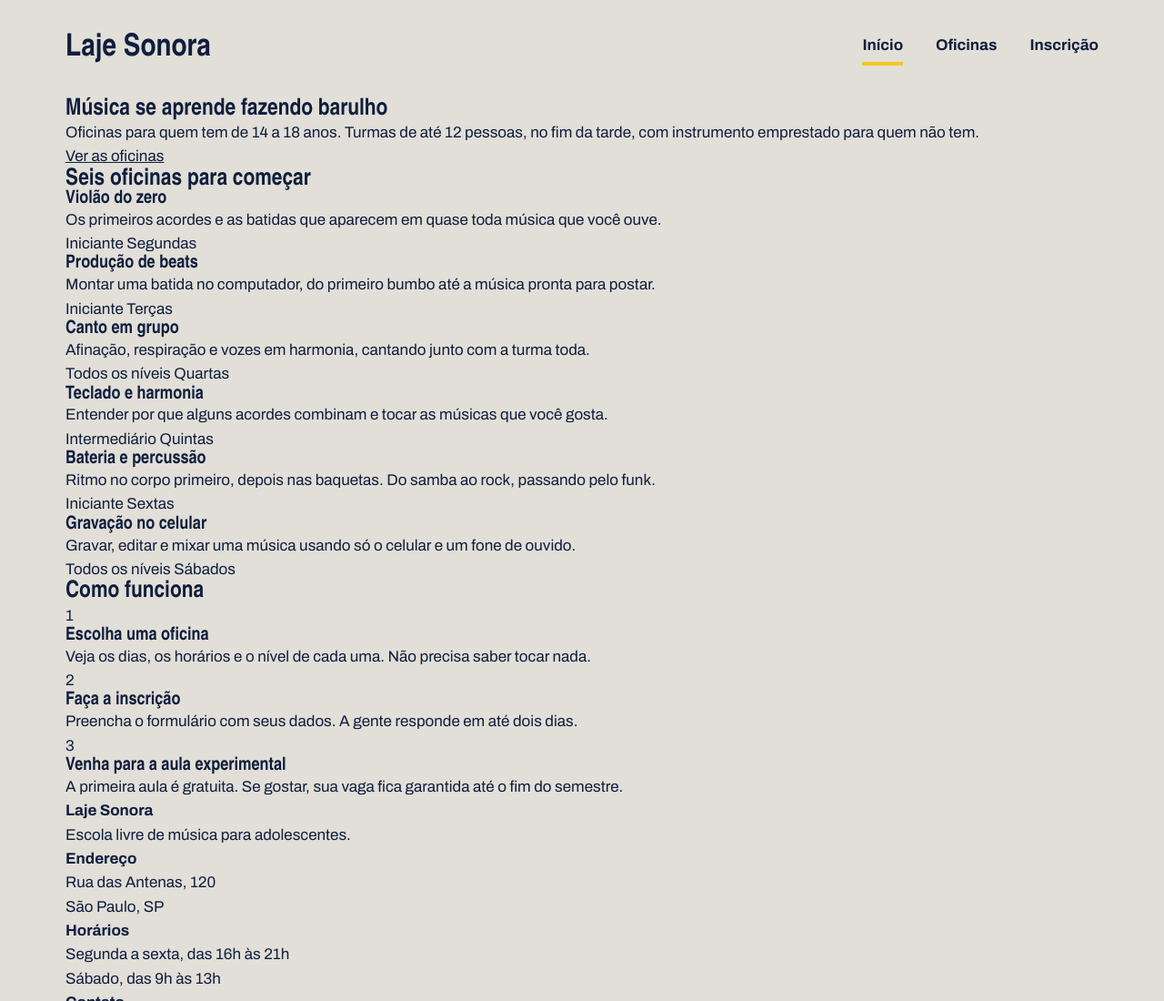
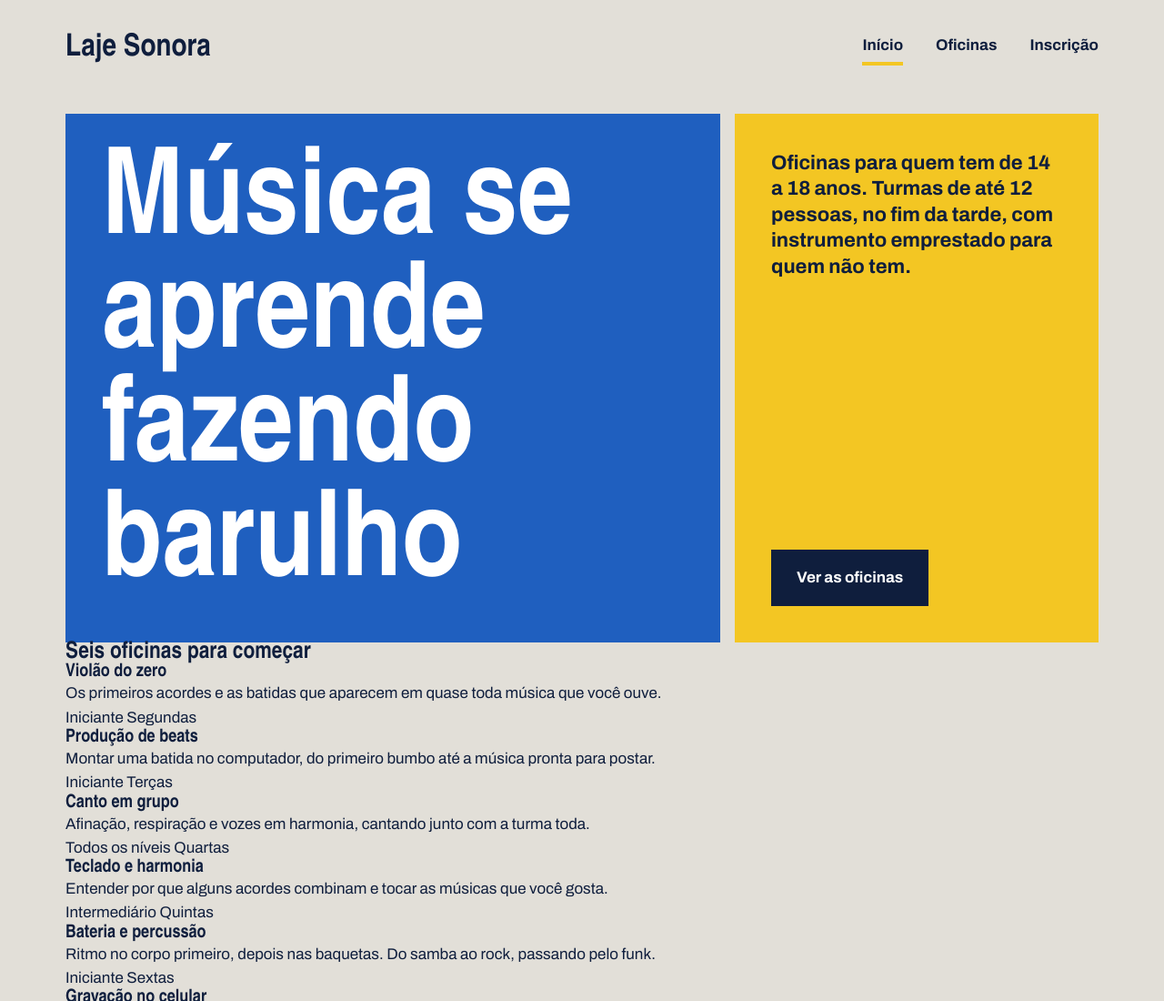
Before and after one commit to the-link-of-majora-mask/Laje_sonora, a plain HTML site: page index.html in a window 1280 px wide. Shown: the top 1100 px of the page at 91% size. Drawn offline with Linux system fonts and the light colour scheme; a web font is replaced by a local one.

Commit message:
cartazes do topo

```diff
--- a/index.css
+++ b/index.css
@@ -78,3 +78,58 @@ h3 {
 .menu a.atual {
   border-bottom-color: var(--fita);
 }
+
+/* Cartazes */
+.cartazes {
+  margin-top: 16px;
+  display: flex;
+  gap: 16px;
+}
+
+.cartaz {
+  padding: 40px;
+}
+
+.cartaz-principal {
+  background-color: var(--caixa-agua);
+  color: var(--branco);
+  flex: 2;
+}
+
+.cartaz-principal h1 {
+  font-size: 132px;
+  max-width: 9ch;
+}
+
+.cartaz-lateral {
+  background-color: var(--fita);
+  flex: 1;
+  display: flex;
+  flex-direction: column;
+  justify-content: space-between;
+  gap: 32px;
+  align-items: flex-start;
+}
+
+.cartaz-lateral p {
+  font-size: 22px;
+  font-weight: 600;
+  line-height: 1.3;
+}
+
+
+.botao {
+  background-color: var(--tinta);
+  color: var(--branco);
+  font-weight: 700;
+  text-decoration: none;
+  padding: 18px 28px;
+  border: none;
+  font-family: var(--fonte-texto);
+  font-size: 17px;
+  cursor: pointer;
+}
+
+.botao:hover {
+  background-color: var(--caixa-agua);
+}
```
